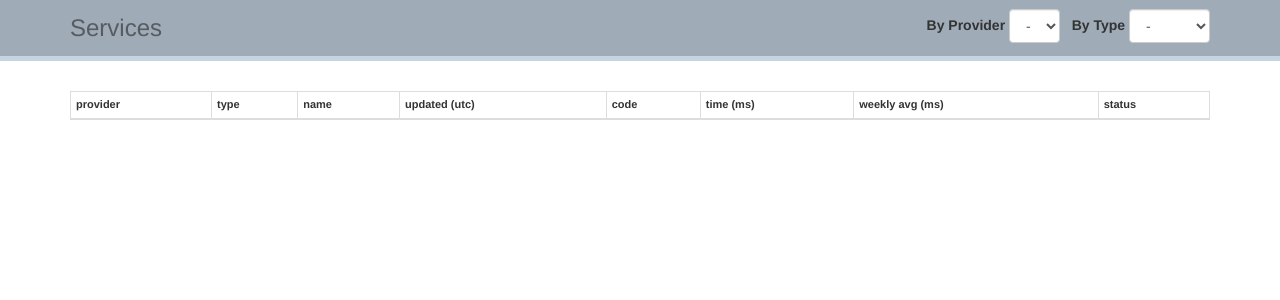
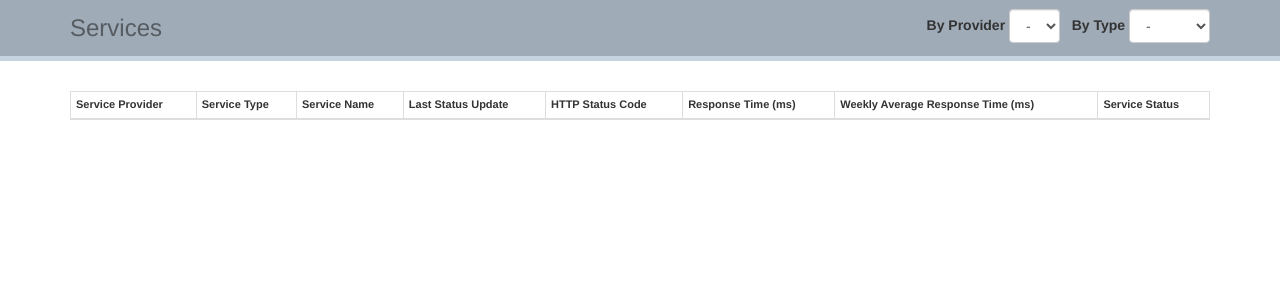
Before and after one commit to ioos/service-monitor, a Flask app: page /services/ in a window 1280 px wide. Shown: the part 52-352 px from the top of the page. Run offline with Flask 2, Linux system fonts and the light colour scheme; data that the repository does not hold is empty; parts of the project's set-up code (start-up, migrations or seed data) failed here and were passed over; some libraries are stand-ins or nearby versions.

Commit message:
Updates the services table for better column headings

```diff
--- a/ioos_catalog/templates/services.html
+++ b/ioos_catalog/templates/services.html
@@ -34,14 +34,14 @@
     <table class="table table-striped table-bordered table-condensed" style="font-size: 11px;">
         <thead>
             <tr>
-                <th>provider</th>
-                <th>type</th>
-                <th>name</th>
-                <th>updated (utc)</th>
-                <th>code</th>
-                <th>time (ms)</th>
-                <th>weekly avg (ms)</th>
-                <th>status</th>
+                <th>Service Provider</th>
+                <th>Service Type</th>
+                <th>Service Name</th>
+                <th title="The date of the last status update for the service">Last Status Update</th>
+                <th title="The service response code. 200 means the service is up and running succesfully">HTTP Status Code</th>
+                <th title="The time for a return trip response from the service, measured in milliseconds">Response Time (ms)</th>
+                <th title="The average of the response times over the span of a week">Weekly Average Response Time (ms)</th>
+                <th>Service Status</th>
             </tr>
         </thead>
         {%- for service_group in services|groupby('tld') %}
```
